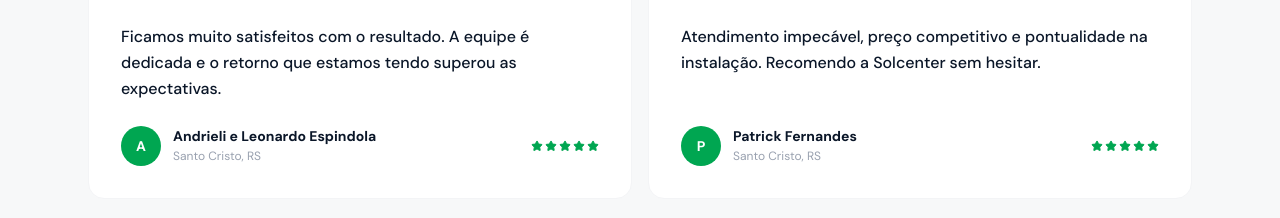
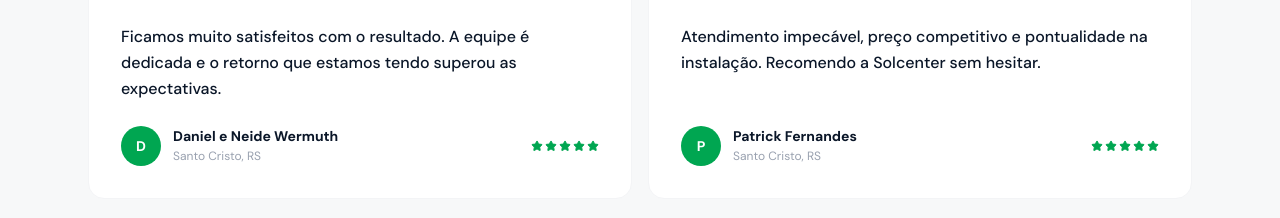
Before and after one commit to 783Correia/solcenter-site, a Next.js app: page / in a window 1280 px wide. Shown: the part 3700-3918 px from the top of the page. Built offline with nearby package versions, Linux system fonts and the light colour scheme.

Commit message:
fix(data): atualiza depoimento para Daniel e Neide Wermuth no site.ts
Co-Authored-By: Claude Sonnet 4.6 <noreply@anthropic.com>

```diff
--- a/app/data/site.ts
+++ b/app/data/site.ts
@@ -94,7 +94,7 @@ export const site = {
 
   testimonials: [
     {
-      name: "Andrieli e Leonardo Espindola",
+      name: "Daniel e Neide Wermuth",
       text: "Ficamos muito satisfeitos com o resultado. A equipe é dedicada e o retorno que estamos tendo superou as expectativas.",
       location: "Santo Cristo, RS",
     },
```
